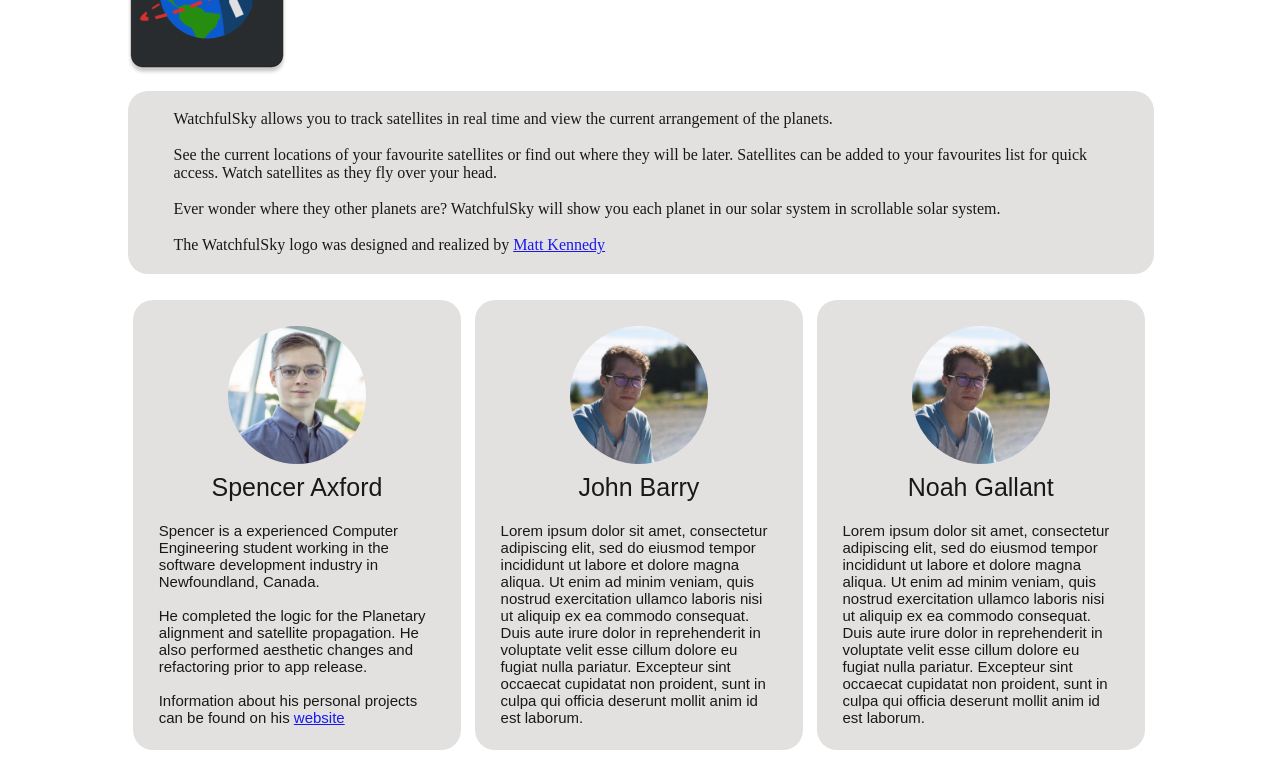
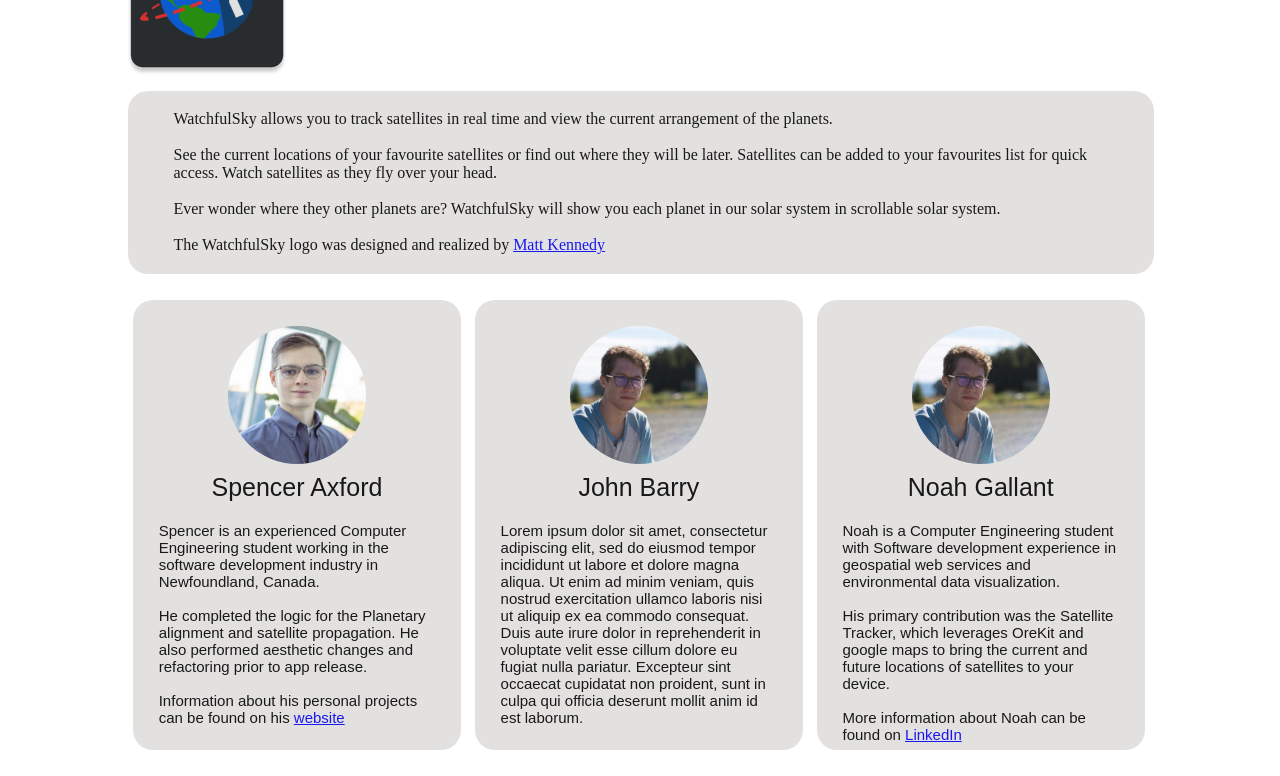
Before and after one commit to NoahGallant-MUN/WatchfulSky-Web, a plain HTML site: page index.html in a window 1280 px wide. Shown: the part 105-881 px from the top of the page. Drawn offline with Linux system fonts and the light colour scheme.

Commit message:
Added bio

```diff
--- a/index.html
+++ b/index.html
@@ -43,7 +43,7 @@
             <div class='profile_name'>Spencer Axford</div>
         </div>
         <div class='profile_desc'>
-            Spencer is a experienced Computer Engineering student working in the software development industry in
+            Spencer is an experienced Computer Engineering student working in the software development industry in
             Newfoundland, Canada. <br>
 
             <br>He completed the logic for the Planetary alignment and satellite propagation. He also performed
@@ -71,11 +71,11 @@
             <div class='profile_name'>Noah Gallant</div>
         </div>
         <div class='profile_desc'>
-            Lorem ipsum dolor sit amet, consectetur adipiscing elit, sed do eiusmod tempor incididunt ut labore et
-            dolore magna aliqua. Ut enim ad minim veniam, quis nostrud exercitation ullamco laboris nisi ut aliquip ex
-            ea commodo consequat. Duis aute irure dolor in reprehenderit in voluptate velit esse cillum dolore eu fugiat
-            nulla pariatur. Excepteur sint occaecat cupidatat non proident, sunt in culpa qui officia deserunt mollit
-            anim id est laborum.
+            Noah is a Computer Engineering student with Software development experience in geospatial web services and environmental data visualization. <br>
+            <br>
+            His primary contribution was the Satellite Tracker, which leverages OreKit and google maps to bring the current and future locations of satellites to your device. <br>
+            <br>
+            More information about Noah can be found on <a href='https://www.linkedin.com/in/noah-gallant-296206157/'>LinkedIn</a>
         </div>
     </div>
 </div>
```
